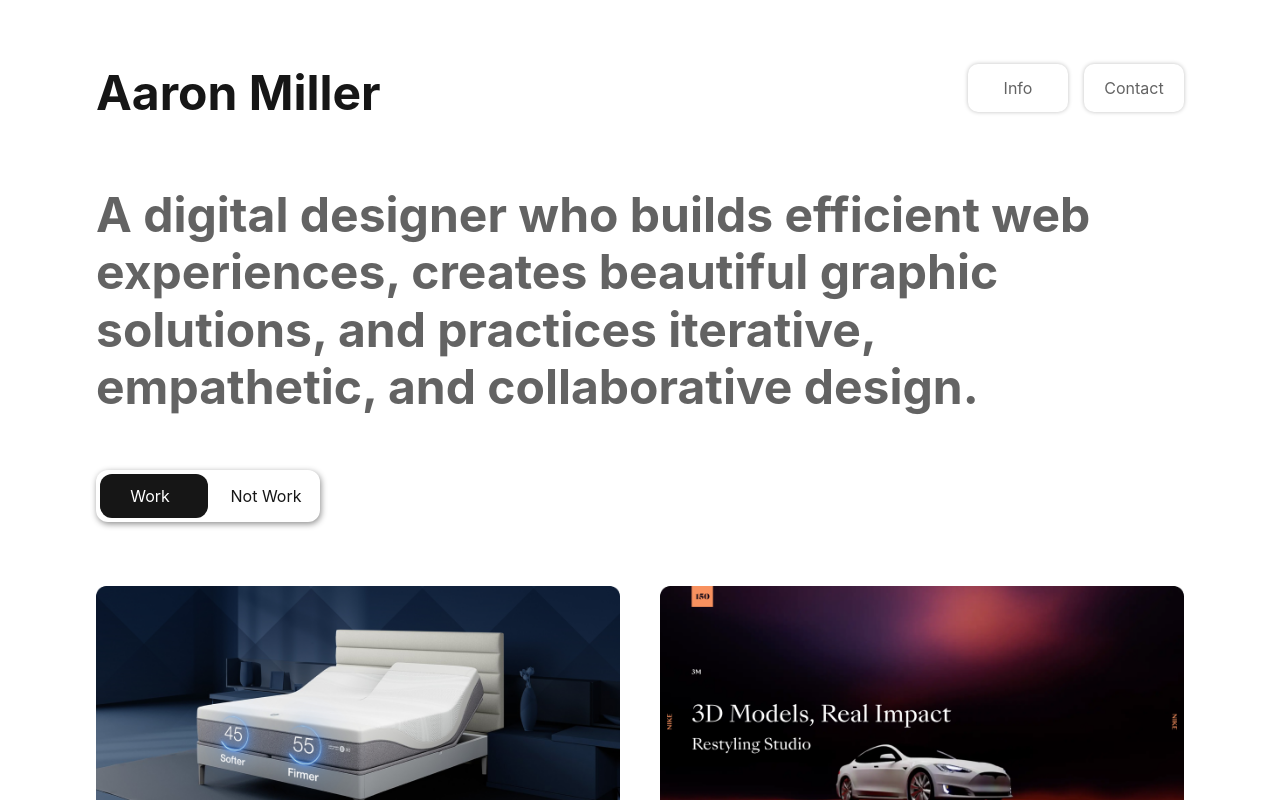
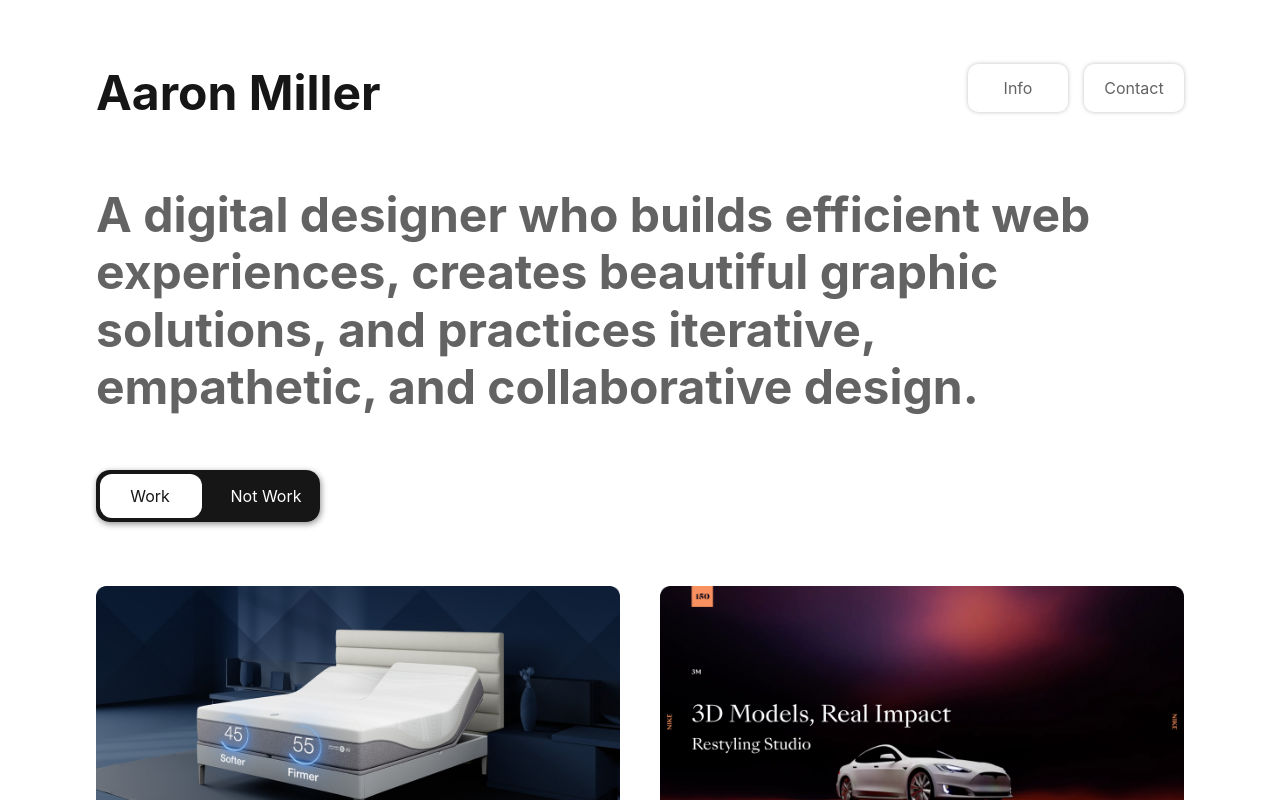
Before and after one commit to KierstenMiller/aaron-miller-portfolio-website, a Next.js app: page / in a window 1280 px wide. In both pictures the pointer is over the element 208 px from the left and 495 px from the top of the page. Shown: the top 800 px of the page. Built offline with nearby package versions, Linux system fonts and the light colour scheme.

Commit message:
hover style for switch

```diff
--- a/app/components/molecules/work-switch.module.scss
+++ b/app/components/molecules/work-switch.module.scss
@@ -3,23 +3,39 @@
 $color-1: white;
 $color-2: $deep-black;
 $radius: 12px;
+$duration: 0.5s;
 
 .switch-container {
     width: fit-content;
-    border-radius: $radius;
+    border-radius: $radius + 2px; // to fit visually the container needs a more dramatic border-radius (likely due to it being bigger and the same border-radius appearing less on a bigger area of corner)
     padding: 4px;
-    transition: box-shadow 1s ease;
+    transition: box-shadow $duration ease;
     box-shadow: 0px 0px 0px 1px rgba(255, 255, 255, 1);
 
     &.is-work {
         box-shadow: 1px 2px 6px 0px rgba(0, 0, 0, 0.45);
 
-        .switch {
+        &:hover {
+            background-color: $color-2;
+
             .highlight {
-                left: 0px;
-                right: unset;
-                background-color: $color-2;
+                background-color: $color-1;
+                border: none;
             }
+
+            .switch-button.work-button {
+                color: $color-2;
+            }
+
+            .switch-button.not-work-button {
+                color: $color-1;
+            }
+        }
+
+        .highlight {
+            left: 0px;
+            right: unset;
+            background-color: $color-2;
         }
 
     }
@@ -32,17 +48,30 @@ $radius: 12px;
     width: fit-content;
     min-height: 44px;
 
+    &:hover {
+        //background-color: pink;
+
+        .highlight {
+            background-color: $color-2;
+            border: 1px solid $color-1;
+        }
+
+        .switch-button.not-work-button {
+            color: $color-1;
+        }
+    }
+
     .highlight {
         position: absolute;
         display: block;
         left: unset;
         right: 0;
         height: 100%;
-        width: 50%;
+        width: 47%;
         background-color: $color-1;
         border-radius: $radius;
         transition-property: left, right, background-color, width;
-        transition-duration: 1s;
+        transition-duration: $duration;
         transition-timing-function: ease;
     }
 
```
